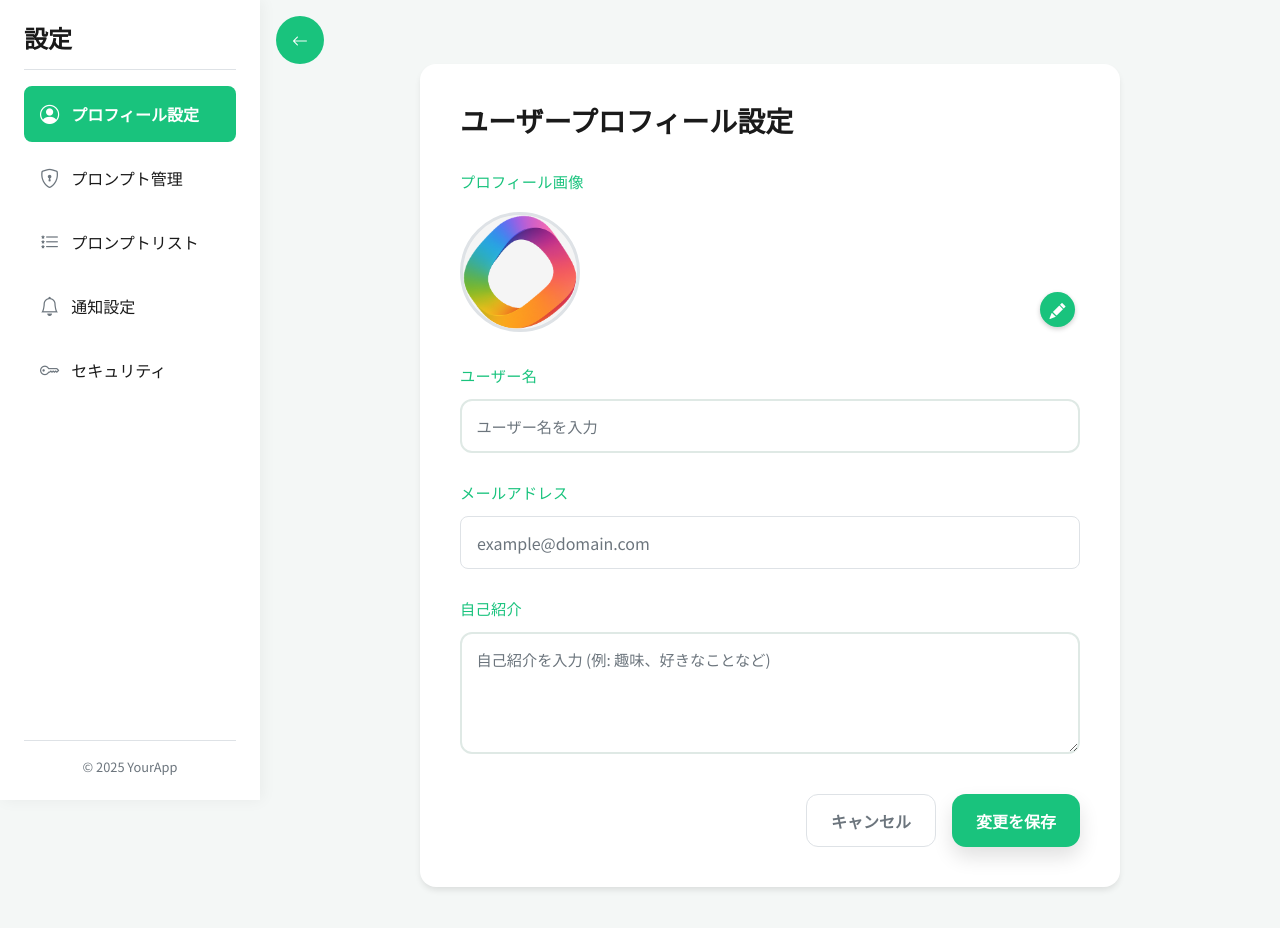
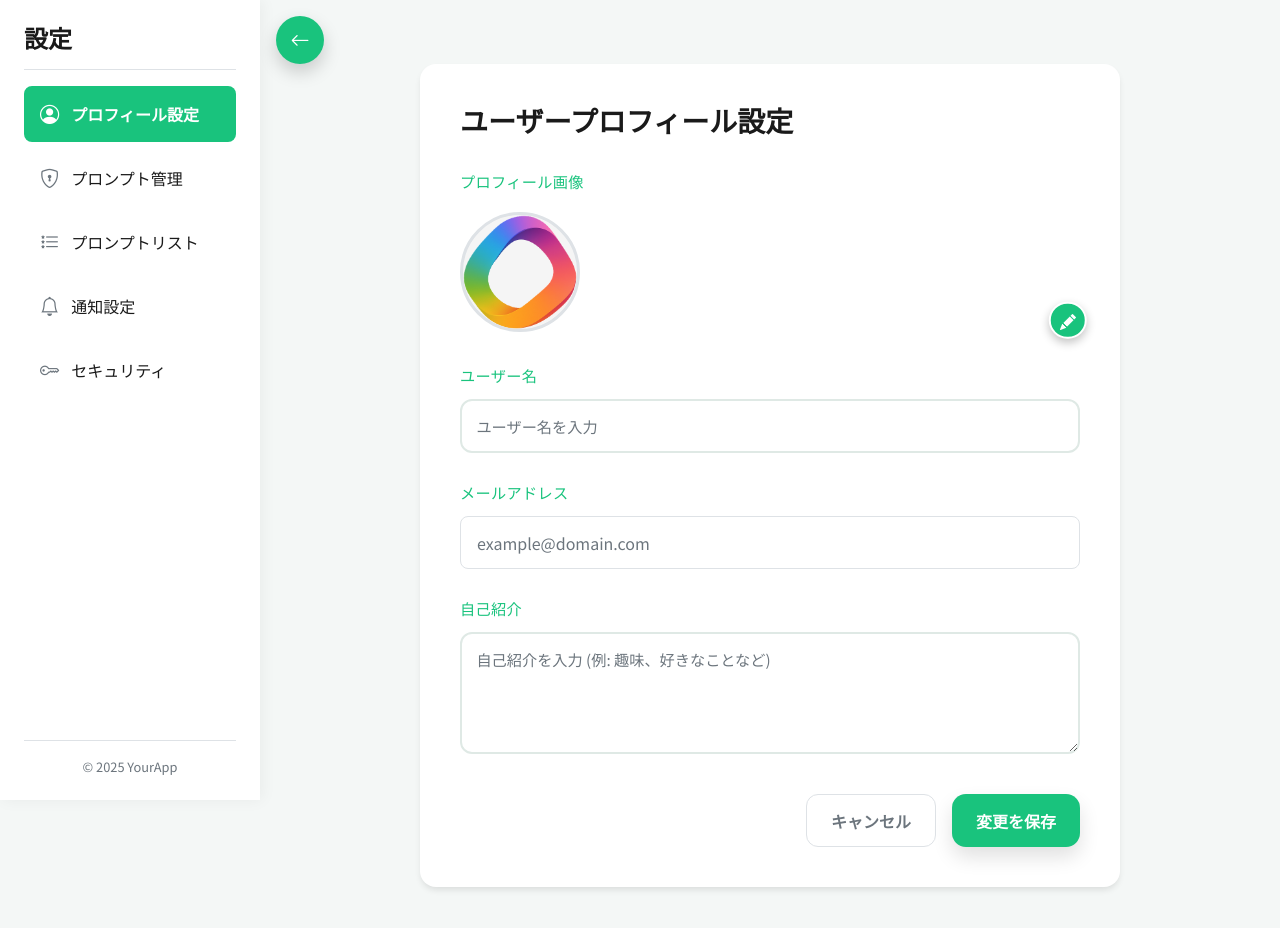
Before and after one commit to kota-kawa/Chat-Core, a Next.js app in the folder frontend/: page /settings in a window 1280 px wide. Shown: the top 928 px of the page. Built offline with nearby package versions, Linux system fonts and the light colour scheme; no server answers.

Commit message:
ユーザーページ関連のデザイン崩れを修正

```diff
--- a/frontend/pages/settings.tsx
+++ b/frontend/pages/settings.tsx
@@ -45,7 +45,7 @@ const bodyMarkup = `
 <div class="mb-4">
   <button
     type="button"
-    class="settings-btn"
+    class="settings-back-btn"
     onclick="history.back()"
     title="戻る"
   >
@@ -69,7 +69,7 @@ const bodyMarkup = `
                 />
                 <button
                   type="button"
-                  class="icon-button change-avatar-btn"
+                  class="change-avatar-btn"
                   id="changeAvatarBtn"
                   title="画像を変更"
                 >
@@ -251,6 +251,47 @@ export default function UserSettingsPage() {
           href="https://cdn.jsdelivr.net/npm/bootstrap-icons@1.10.5/font/bootstrap-icons.css"
           rel="stylesheet"
         />
+        <style>{`
+          .user-settings-page {
+            min-height: 100vh;
+            background: #f4f7f6;
+          }
+          .user-settings-layout {
+            display: flex;
+            min-height: 100vh;
+          }
+          .settings-sidebar {
+            width: 260px;
+            position: fixed;
+            top: 0;
+            left: 0;
+            bottom: 0;
+          }
+          .settings-content {
+            flex: 1;
+            margin-left: 260px;
+            padding: 2rem;
+          }
+          .settings-section {
+            display: none;
+          }
+          .settings-section.active {
+            display: block;
+          }
+          @media (max-width: 768px) {
+            .user-settings-layout {
+              flex-direction: column;
+            }
+            .settings-sidebar {
+              width: 100%;
+              position: static;
+            }
+            .settings-content {
+              margin-left: 0;
+              padding: 1.5rem;
+            }
+          }
+        `}</style>
         <link rel="stylesheet" href="/static/css/pages/user_settings/index.bundle.css" />
       </Head>
       <div className="user-settings-page" dangerouslySetInnerHTML={{ __html: bodyMarkup }} />
--- a/frontend/public/static/css/pages/user_settings/index.bundle.css
+++ b/frontend/public/static/css/pages/user_settings/index.bundle.css
@@ -341,8 +341,8 @@ html {
   --input-bg: #ffffff; /* 入力フィールドの背景 */
 }
 
-/* ───────── 戻るボタン（.settings-btn）基本スタイル ───────── */
-.settings-btn {
+/* ───────── 戻るボタン（.settings-back-btn）基本スタイル ───────── */
+.settings-back-btn {
   background: var(--primary-color) !important; /* 緑色 */
   color: var(--text-light);
   width: 3rem;           /* 正円サイズ */
@@ -354,8 +354,18 @@ html {
   align-items: center;
   justify-content: center;
   cursor: pointer;
-  /* 影など任意で */
-  /* box-shadow: 0 2px 4px rgba(0,0,0,0.15); */
+  box-shadow: 0 8px 18px rgba(0, 0, 0, 0.18);
+  transition: transform 0.2s ease, filter 0.2s ease;
+}
+
+.settings-back-btn i {
+  font-size: 1.2rem;
+  line-height: 1;
+}
+
+.settings-back-btn:hover {
+  transform: translateY(-1px);
+  filter: brightness(0.95);
 }
 
 /* ───────── 画面幅 577px 以上（PC/タブレット）─────────
@@ -363,7 +373,7 @@ html {
    ヘッダ行の少し下 (top: 1rem) に固定配置します。
 */
 @media (min-width: 577px) {
-  .settings-btn {
+  .settings-back-btn {
     position: fixed;
     top: 1rem;
     left: calc(260px + 1rem); /* サイドバー幅 + 余白 */
@@ -376,7 +386,7 @@ html {
    画面左上に固定しますが、チャット画面ほど高い位置ではない適切な位置に配置
 */
 @media (max-width: 576px) {
-  .settings-btn {
+  .settings-back-btn {
     position: fixed !important;
     top: 1.5rem !important;   /* チャット画面より低い位置に調整 */
     left: 0.75rem !important;
@@ -699,6 +709,7 @@ body.settings-page,
   position: relative;
   display: inline-block; /* 適切なサイズに */
   margin-top: 0.5rem;
+  overflow: visible;
 }
 
 .avatar-preview {
@@ -712,18 +723,23 @@ body.settings-page,
 
 .change-avatar-btn {
   position: absolute;
-  bottom: 5px; /* 位置調整 */
-  right: 5px;  /* 位置調整 */
-    width: 2.2rem; /* 例: 幅を設定 */
-  height: 2.2rem; /* 例: 高さを幅と同じ値に設定 */
-  background: var(--primary-color);
-  color: #fff;
-  padding: 0.6rem; /* パディング調整 */
-  border-radius: 50%; /* ここを 50% に設定または確認 */
-  box-shadow: 0 2px 5px rgba(0,0,0,0.2);
+  right: 0;
+  bottom: 0;
+  width: 2.35rem;
+  height: 2.35rem;
+  display: inline-flex;
+  align-items: center;
+  justify-content: center;
+  background: var(--primary-color) !important;
+  color: #fff !important;
+  padding: 0;
+  border-radius: 50%;
+  border: 2px solid #fff;
+  box-shadow: 0 4px 10px rgba(0, 0, 0, 0.24);
+  transform: translate(18%, 18%);
   transition: background-color 0.2s, transform 0.2s;
-  border: none; /* 枠線削除 */
-  cursor: pointer; /* カーソルをポインタに変更 */
+  cursor: pointer;
+  z-index: 2;
 }
 
 .change-avatar-btn:hover {
--- a/frontend/public/static/css/pages/user_settings/user_settings.css
+++ b/frontend/public/static/css/pages/user_settings/user_settings.css
@@ -11,8 +11,8 @@
   --input-bg: #ffffff; /* 入力フィールドの背景 */
 }
 
-/* ───────── 戻るボタン（.settings-btn）基本スタイル ───────── */
-.settings-btn {
+/* ───────── 戻るボタン（.settings-back-btn）基本スタイル ───────── */
+.settings-back-btn {
   background: var(--primary-color) !important; /* 緑色 */
   color: var(--text-light);
   width: 3rem;           /* 正円サイズ */
@@ -24,8 +24,18 @@
   align-items: center;
   justify-content: center;
   cursor: pointer;
-  /* 影など任意で */
-  /* box-shadow: 0 2px 4px rgba(0,0,0,0.15); */
+  box-shadow: 0 8px 18px rgba(0, 0, 0, 0.18);
+  transition: transform 0.2s ease, filter 0.2s ease;
+}
+
+.settings-back-btn i {
+  font-size: 1.2rem;
+  line-height: 1;
+}
+
+.settings-back-btn:hover {
+  transform: translateY(-1px);
+  filter: brightness(0.95);
 }
 
 /* ───────── 画面幅 577px 以上（PC/タブレット）─────────
@@ -33,7 +43,7 @@
    ヘッダ行の少し下 (top: 1rem) に固定配置します。
 */
 @media (min-width: 577px) {
-  .settings-btn {
+  .settings-back-btn {
     position: fixed;
     top: 1rem;
     left: calc(260px + 1rem); /* サイドバー幅 + 余白 */
@@ -46,7 +56,7 @@
    画面左上に固定しますが、チャット画面ほど高い位置ではない適切な位置に配置
 */
 @media (max-width: 576px) {
-  .settings-btn {
+  .settings-back-btn {
     position: fixed !important;
     top: 1.5rem !important;   /* チャット画面より低い位置に調整 */
     left: 0.75rem !important;
@@ -369,6 +379,7 @@ body.settings-page,
   position: relative;
   display: inline-block; /* 適切なサイズに */
   margin-top: 0.5rem;
+  overflow: visible;
 }
 
 .avatar-preview {
@@ -382,18 +393,23 @@ body.settings-page,
 
 .change-avatar-btn {
   position: absolute;
-  bottom: 5px; /* 位置調整 */
-  right: 5px;  /* 位置調整 */
-    width: 2.2rem; /* 例: 幅を設定 */
-  height: 2.2rem; /* 例: 高さを幅と同じ値に設定 */
-  background: var(--primary-color);
-  color: #fff;
-  padding: 0.6rem; /* パディング調整 */
-  border-radius: 50%; /* ここを 50% に設定または確認 */
-  box-shadow: 0 2px 5px rgba(0,0,0,0.2);
+  right: 0;
+  bottom: 0;
+  width: 2.35rem;
+  height: 2.35rem;
+  display: inline-flex;
+  align-items: center;
+  justify-content: center;
+  background: var(--primary-color) !important;
+  color: #fff !important;
+  padding: 0;
+  border-radius: 50%;
+  border: 2px solid #fff;
+  box-shadow: 0 4px 10px rgba(0, 0, 0, 0.24);
+  transform: translate(18%, 18%);
   transition: background-color 0.2s, transform 0.2s;
-  border: none; /* 枠線削除 */
-  cursor: pointer; /* カーソルをポインタに変更 */
+  cursor: pointer;
+  z-index: 2;
 }
 
 .change-avatar-btn:hover {
--- a/frontend/scripts/components/user_icon.ts
+++ b/frontend/scripts/components/user_icon.ts
@@ -36,7 +36,7 @@ tpl.innerHTML = `
       display: block;
     }
     /* ホバー時にユーザー名ツールチップ */
-    .btn:hover::after {
+    .btn[data-username]:not([data-username=""]):hover::after {
       content: attr(data-username);
       position: absolute;
       top: 105%;
@@ -166,11 +166,15 @@ class UserIcon extends HTMLElement {
       const data = await res.json();
 
       const avatar = data.avatar_url || "/static/user-icon.png";
-      const name = data.username || "";
+      const name = typeof data.username === "string" ? data.username.trim() : "";
 
       this.avatarImg.src = avatar;
-      // ツールチップにユーザー名
-      this.btn.setAttribute("data-username", name);
+      // ツールチップにユーザー名（空文字時は非表示）
+      if (name) {
+        this.btn.setAttribute("data-username", name);
+      } else {
+        this.btn.removeAttribute("data-username");
+      }
       // alt 属性にもセット
       this.avatarImg.alt = name ? `${name}のアイコン` : "ユーザーアイコン";
       this._profileLoaded = true;
```
